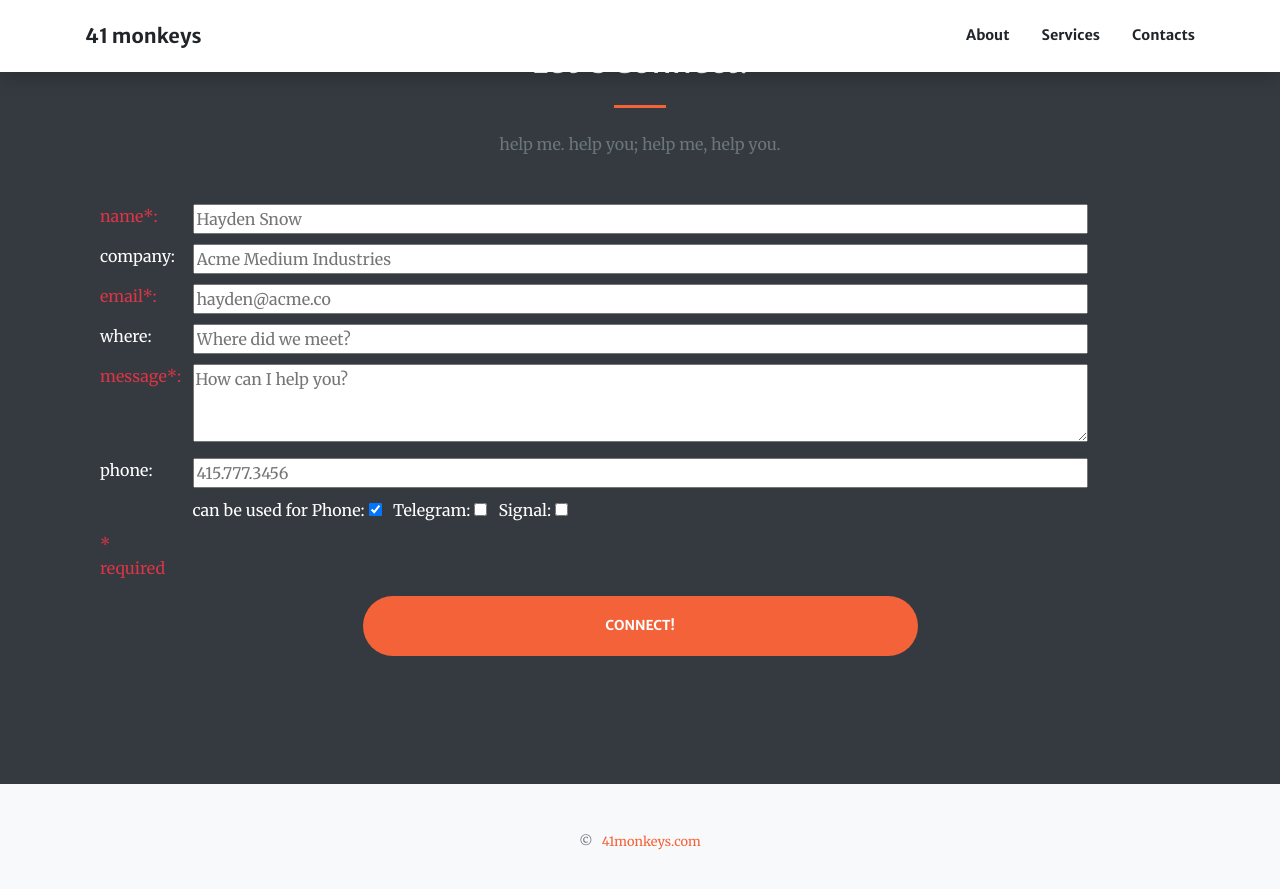
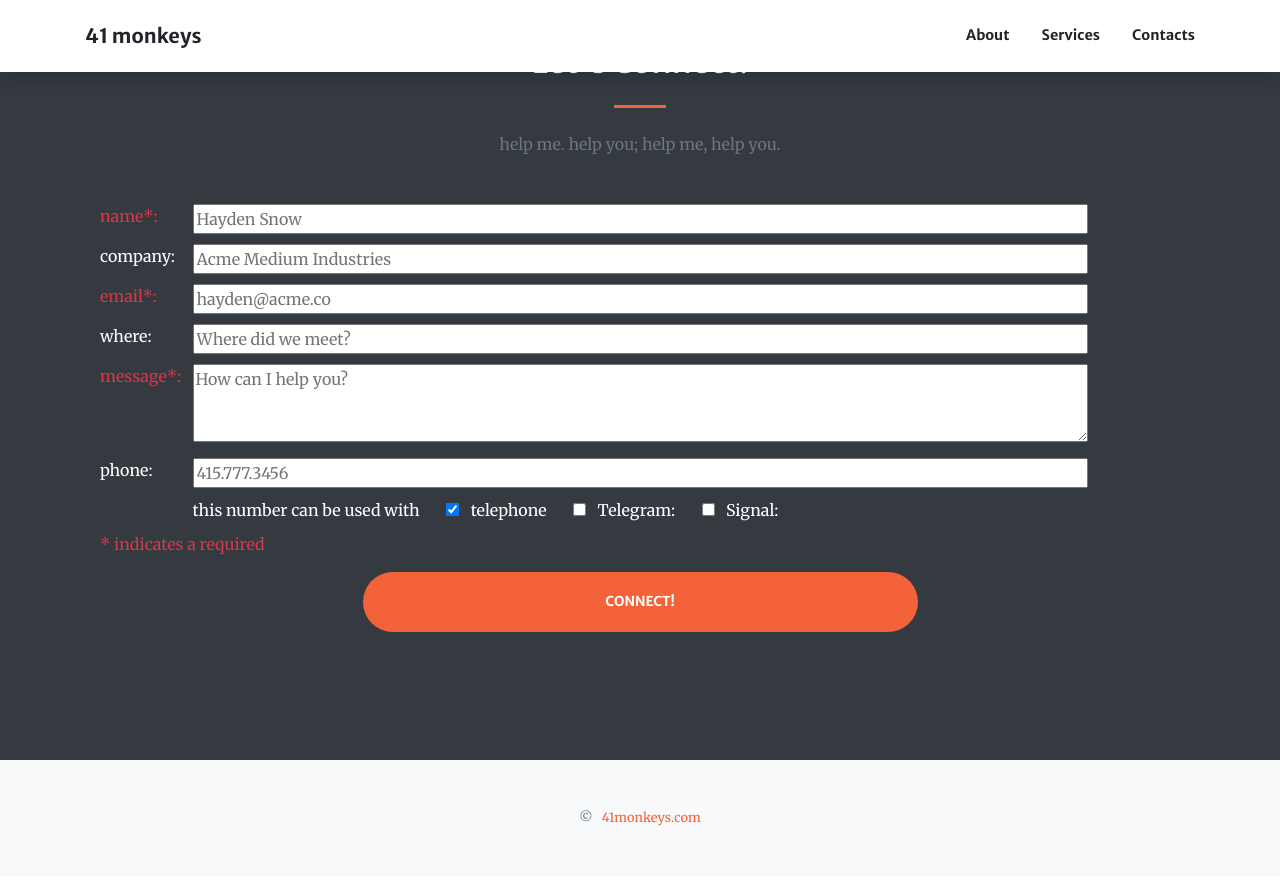
Before and after one commit to MonkeyNumberOne/41monkeys.github.io, a Jekyll site: the page built from index.md, in a window 1280 px wide and 900 px high, scrolled down 1958 px. Shown: the top 889 px of the window. Built offline with Jekyll 4.4.1, drawn with Linux system fonts in a browser that asks for light colours; comment, search, counter and statistics services are not loaded.

Commit message:
adjusts contact form layout

```diff
--- a/_includes/contact.html
+++ b/_includes/contact.html
@@ -72,15 +72,16 @@
             <div class="col-lg-1 col-md-2 col-sm-2">
             </div>
             <div class="col-lg-10 col-md-8 col-sm-9" style="margin-bottom: 10px;">
-              can be used for Phone:    <input type="checkbox" name="phone" id="phone" value="yes" checked>
-              &nbsp Telegram: <input type="checkbox" name="Telegram" id="Telegram" value="yes" >
-              &nbsp Signal:   <input type="checkbox" name="Signal" id="Signal" value="yes" >
+              this number can be used with
+              &nbsp&nbsp&nbsp&nbsp&nbsp <input type="checkbox" name="phone" id="phone" value="yes" checked> &nbsp telephone
+              &nbsp&nbsp&nbsp&nbsp&nbsp <input type="checkbox" name="Telegram" id="Telegram" value="yes" > &nbsp Telegram:
+              &nbsp&nbsp&nbsp&nbsp&nbsp  <input type="checkbox" name="Signal" id="Signal" value="yes" > &nbsp Signal:
             </div>
           </div>
 
           <div class="row">
-            <div class="col-lg-1 col-md-2 col-sm-2">
-              <p class="text-danger">* required</p>
+            <div class="col-lg-12 col-md-21 col-sm-12">
+              <p class="text-danger">* indicates a required</p>
             </div>
           </div>
 
```
